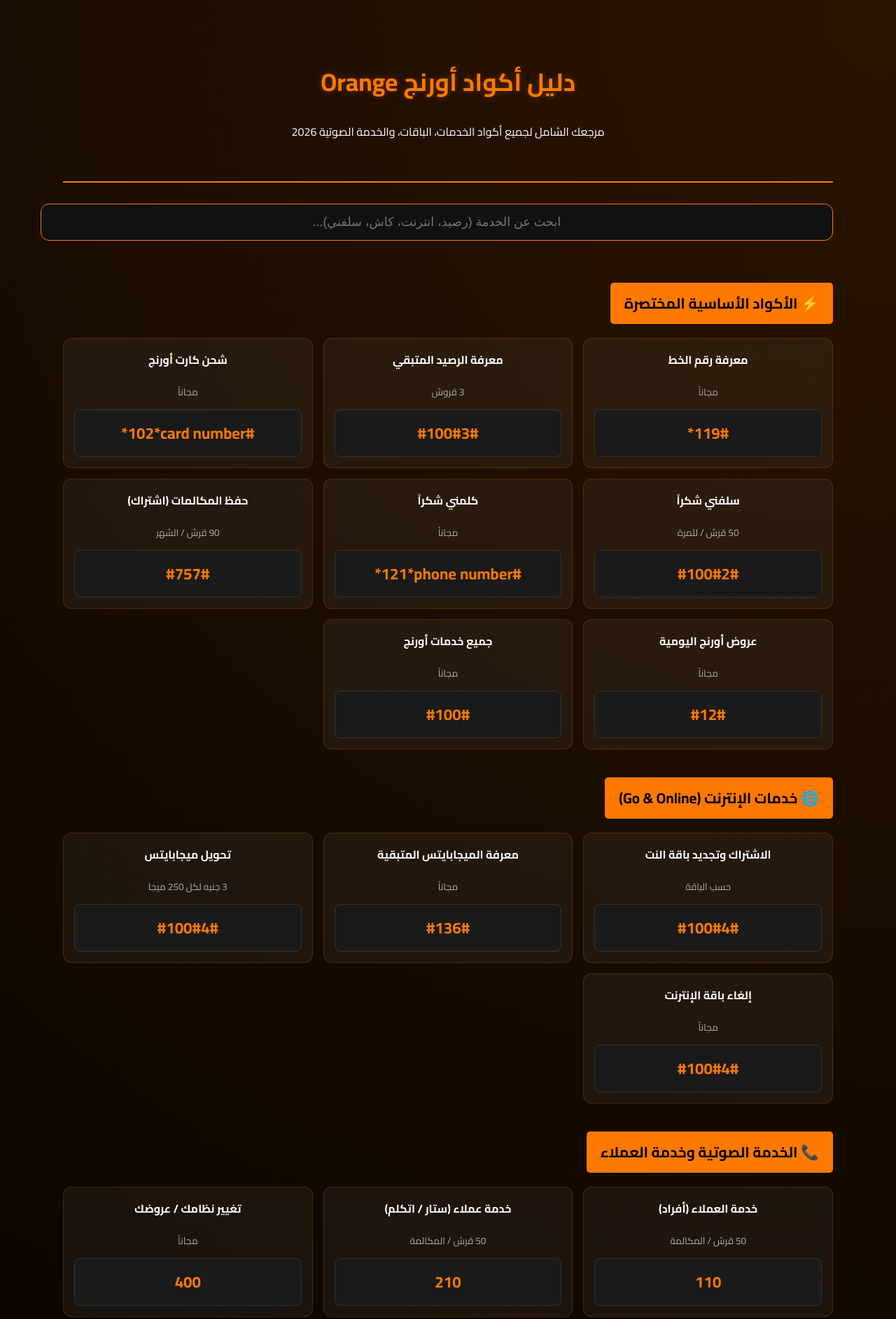
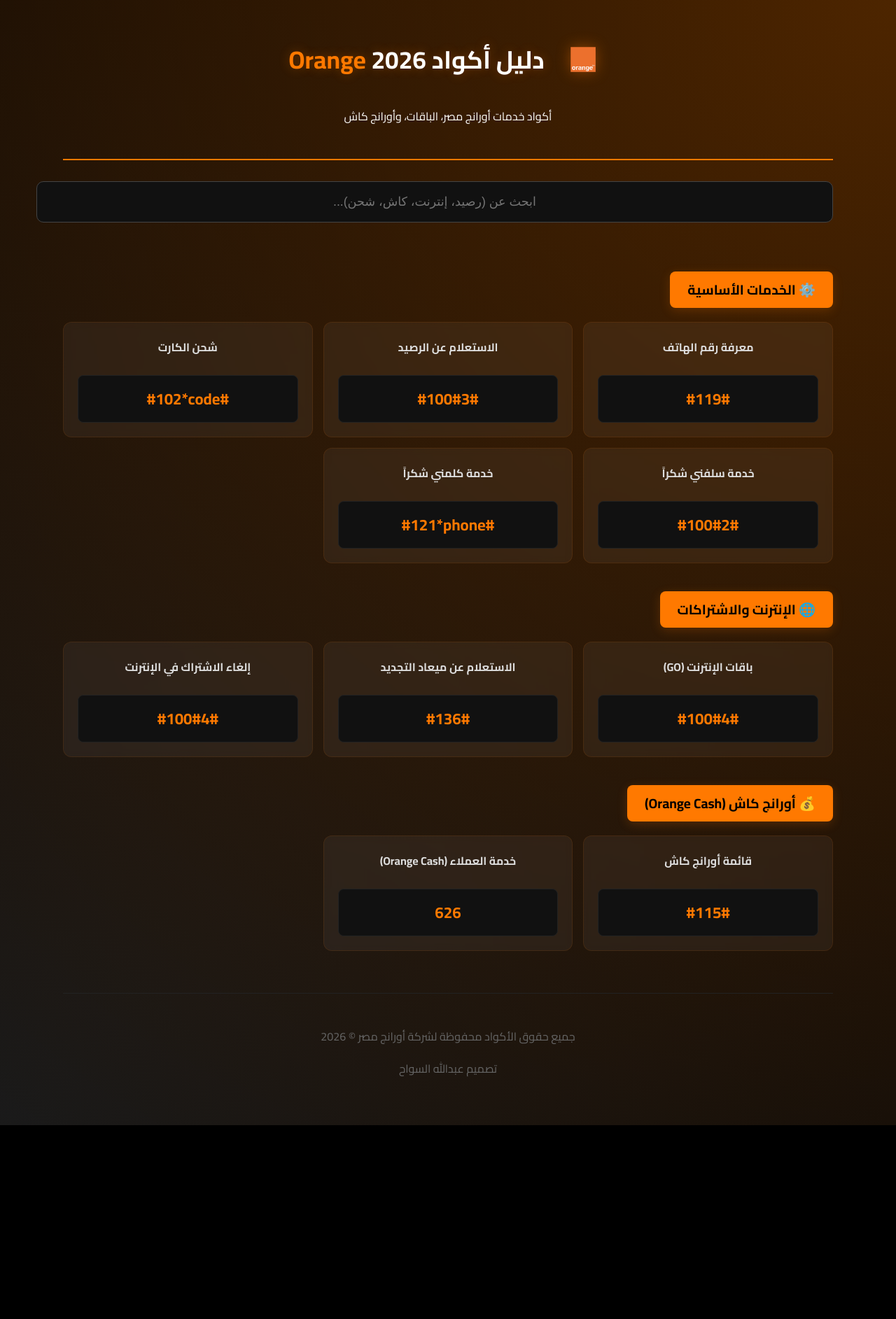
Before and after one commit to abdoahmed17087-beep/orange-codes, a plain HTML site: page index.html in a window 1280 px wide. Shown: the top 1885 px of the page at 70% size. After the commit the page ends 1608 px from the top, so only its background shows below. Drawn offline with Linux system fonts and the light colour scheme.

Commit message:
Update index.html

```diff
--- a/index.html
+++ b/index.html
@@ -3,18 +3,19 @@
 <head>
     <meta charset="UTF-8">
     <meta name="viewport" content="width=device-width, initial-scale=1.0">
-    <title>دليل أكواد أورنج Orange الشامل 2026</title>
+    <title>دليل أكواد أورانج Orange الشامل 2026</title>
     <link href="https://fonts.googleapis.com/css2?family=Cairo:wght@400;700&display=swap" rel="stylesheet">
     <style>
         :root {
-            --ora-orange: #FF7900; /* لون أورنج الرسمي */
-            --ora-dark: #000000;
+            --orange-primary: #ff7900; /* لون أورانج الرسمي */
+            --orange-dark: #000000;
+            --orange-grey: #333333;
             --card-bg: rgba(255, 255, 255, 0.05);
         }
 
         body {
-            background-color: var(--ora-dark);
-            background-image: radial-gradient(circle at top right, #2b1400, transparent), radial-gradient(circle at bottom left, #000000, transparent);
+            background-color: var(--orange-dark);
+            background-image: radial-gradient(circle at top right, #4d2500, transparent), radial-gradient(circle at bottom left, #1a1a1a, transparent);
             color: #fff;
             font-family: 'Cairo', sans-serif;
             margin: 0;
@@ -25,54 +26,86 @@
 
         header {
             text-align: center;
-            padding: 40px;
-            border-bottom: 2px solid var(--ora-orange);
+            padding: 30px 10px;
+            border-bottom: 2px solid var(--orange-primary);
             margin-bottom: 30px;
+            display: flex;
+            flex-direction: column;
+            align-items: center;
+            justify-content: center;
         }
 
-        header h1 { font-size: 2.2rem; color: var(--ora-orange); text-shadow: 0 0 10px rgba(255, 121, 0, 0.3); }
+        .brand-wrapper {
+            display: flex;
+            align-items: center;
+            gap: 20px;
+            margin-bottom: 15px;
+        }
+
+        .orange-logo {
+            width: 70px; /* حجم شعار أورانج المربع */
+            height: 70px;
+            border-radius: 10px;
+            filter: drop-shadow(0 0 10px rgba(255, 121, 0, 0.4));
+        }
+
+        header h1 {
+            font-size: 2.2rem;
+            color: #fff;
+            margin: 0;
+            text-shadow: 0 0 15px rgba(255, 121, 0, 0.3);
+        }
+
+        header span { color: var(--orange-primary); }
+
+        @media (max-width: 600px) {
+            .brand-wrapper { flex-direction: column; gap: 10px; }
+            header h1 { font-size: 1.6rem; }
+            .orange-logo { width: 60px; height: 60px; }
+        }
 
         .section-title {
             color: #000;
-            background: var(--ora-orange);
-            padding: 10px 20px;
-            border-radius: 5px;
+            background: var(--orange-primary);
+            padding: 8px 25px;
+            border-radius: 8px; /* تصميم أورانج يتميز بالزوايا الأقل حدة */
             margin: 40px 0 20px;
-            font-size: 1.3rem;
+            font-size: 1.2rem;
             display: inline-block;
             font-weight: bold;
+            box-shadow: 0 4px 15px rgba(255, 121, 0, 0.2);
         }
 
         .grid {
             display: grid;
-            grid-template-columns: repeat(auto-fill, minmax(300px, 1fr));
+            grid-template-columns: repeat(auto-fill, minmax(280px, 1fr));
             gap: 15px;
         }
 
         .card {
             background: var(--card-bg);
-            border: 1px solid rgba(255, 121, 0, 0.2);
+            border: 1px solid rgba(255, 121, 0, 0.1);
             border-radius: 12px;
-            padding: 15px;
+            padding: 20px;
             text-align: center;
             transition: 0.3s;
             display: flex;
             flex-direction: column;
             justify-content: space-between;
+            backdrop-filter: blur(5px);
         }
 
         .card:hover {
-            border-color: var(--ora-orange);
-            transform: translateY(-3px);
-            background: rgba(255, 121, 0, 0.08);
+            border-color: var(--orange-primary);
+            transform: translateY(-5px);
+            background: rgba(255, 121, 0, 0.05);
         }
 
-        .card-title { font-weight: bold; margin-bottom: 8px; color: #fff; min-height: 40px; }
-        .card-price { color: #aaa; font-size: 0.85rem; margin-bottom: 12px; }
+        .card-title { font-weight: bold; margin-bottom: 10px; color: #ddd; min-height: 45px; }
 
         .code-box {
-            background: #1a1a1a;
-            color: var(--ora-orange);
+            background: #111;
+            color: var(--orange-primary);
             padding: 12px;
             border-radius: 8px;
             font-size: 1.4rem;
@@ -80,196 +113,103 @@
             direction: ltr !important;
             unicode-bidi: bidi-override;
             cursor: pointer;
-            border: 1px solid #333;
+            border: 1px solid #222;
         }
 
-        .code-box:active { background: var(--ora-orange); color: #000; }
+        .code-box:active { transform: scale(0.95); }
 
         .search-bar {
             width: 100%;
-            padding: 15px;
-            border-radius: 12px;
-            border: 1px solid var(--ora-orange);
+            padding: 18px;
+            border-radius: 10px;
+            border: 1px solid #444;
             background: #111;
             color: #fff;
-            margin-bottom: 20px;
+            margin-bottom: 30px;
             text-align: center;
             font-size: 1.1rem;
             outline: none;
         }
 
-        footer { text-align: center; margin-top: 50px; padding: 20px; color: #666; border-top: 1px solid #222; }
+        .search-bar:focus { border-color: var(--orange-primary); }
 
-        .badge {
-            font-size: 0.7rem;
-            background: #333;
-            padding: 2px 8px;
-            border-radius: 10px;
-            margin-bottom: 5px;
-            display: inline-block;
-        }
+        footer { text-align: center; margin-top: 60px; padding: 30px; color: #666; border-top: 1px solid #222; }
     </style>
 </head>
 <body>
 
 <div class="container">
     <header>
-        <h1>دليل أكواد أورنج Orange</h1>
-        <p>مرجعك الشامل لجميع أكواد الخدمات، الباقات، والخدمة الصوتية 2026</p>
+        <div class="brand-wrapper">
+            <img src="bD0x.png" alt="Orange Logo" class="orange-logo">
+            <h1>دليل أكواد <span>Orange</span> 2026</h1>
+        </div>
+        <p>أكواد خدمات أورانج مصر، الباقات، وأورانج كاش</p>
     </header>
 
-    <input type="text" id="search" class="search-bar" placeholder="ابحث عن الخدمة (رصيد، انترنت، كاش، سلفني)..." onkeyup="searchCodes()">
+    <input type="text" id="search" class="search-bar" placeholder="ابحث عن (رصيد، إنترنت، كاش، شحن)..." onkeyup="searchCodes()">
 
-    <!-- القسم 1: الأكواد الأساسية المختصرة -->
-    <h2 class="section-title">⚡ الأكواد الأساسية المختصرة</h2>
+    <h2 class="section-title">⚙️ الخدمات الأساسية</h2>
     <div class="grid">
         <div class="card">
-            <span class="card-title">معرفة رقم الخط</span>
-            <span class="card-price">مجاناً</span>
-            <div class="code-box" onclick="copyCode('*119#')">*119#</div>
+            <span class="card-title">معرفة رقم الهاتف</span>
+            <div class="code-box" onclick="copyCode('#119#')">#119#</div>
         </div>
         <div class="card">
-            <span class="card-title">معرفة الرصيد المتبقي</span>
-            <span class="card-price">3 قروش</span>
+            <span class="card-title">الاستعلام عن الرصيد</span>
             <div class="code-box" onclick="copyCode('#100#3#')">#100#3#</div>
         </div>
         <div class="card">
-            <span class="card-title">شحن كارت أورنج</span>
-            <span class="card-price">مجاناً</span>
-            <div class="code-box" onclick="copyCode('*102*رقم_الكارت#')">*102*card number#</div>
+            <span class="card-title">شحن الكارت</span>
+            <div class="code-box" onclick="copyCode('#102*كود الشحن#')">#102*code#</div>
         </div>
         <div class="card">
-            <span class="card-title">سلفني شكراً</span>
-            <span class="card-price">50 قرش / للمرة</span>
+            <span class="card-title">خدمة سلفني شكراً</span>
             <div class="code-box" onclick="copyCode('#100#2#')">#100#2#</div>
         </div>
         <div class="card">
-            <span class="card-title">كلمني شكراً</span>
-            <span class="card-price">مجاناً</span>
-            <div class="code-box" onclick="copyCode('*121*الرقم#')">*121*phone number#</div>
-        </div>
-        <div class="card">
-            <span class="card-title">حفظ المكالمات (اشتراك)</span>
-            <span class="card-price">90 قرش / الشهر</span>
-            <div class="code-box" onclick="copyCode('#757#')">#757#</div>
-        </div>
-        <div class="card">
-            <span class="card-title">عروض أورنج اليومية</span>
-            <span class="card-price">مجاناً</span>
-            <div class="code-box" onclick="copyCode('#12#')">#12#</div>
-        </div>
-        <div class="card">
-            <span class="card-title">جميع خدمات أورنج</span>
-            <span class="card-price">مجاناً</span>
-            <div class="code-box" onclick="copyCode('#100#')">#100#</div>
+            <span class="card-title">خدمة كلمني شكراً</span>
+            <div class="code-box" onclick="copyCode('#121*الرقم#')">#121*phone#</div>
         </div>
     </div>
 
-    <!-- القسم 2: خدمات الإنترنت -->
-    <h2 class="section-title">🌐 خدمات الإنترنت (Go & Online)</h2>
+    <h2 class="section-title">🌐 الإنترنت والاشتراكات</h2>
     <div class="grid">
         <div class="card">
-            <span class="card-title">الاشتراك وتجديد باقة النت</span>
-            <span class="card-price">حسب الباقة</span>
+            <span class="card-title">باقات الإنترنت (GO)</span>
             <div class="code-box" onclick="copyCode('#100#4#')">#100#4#</div>
         </div>
         <div class="card">
-            <span class="card-title">معرفة الميجابايتس المتبقية</span>
-            <span class="card-price">مجاناً</span>
+            <span class="card-title">الاستعلام عن ميعاد التجديد</span>
             <div class="code-box" onclick="copyCode('#136#')">#136#</div>
         </div>
         <div class="card">
-            <span class="card-title">تحويل ميجابايتس</span>
-            <span class="card-price">3 جنيه لكل 250 ميجا</span>
-            <div class="code-box" onclick="copyCode('#100#4#')">#100#4#</div>
-        </div>
-        <div class="card">
-            <span class="card-title">إلغاء باقة الإنترنت</span>
-            <span class="card-price">مجاناً</span>
+            <span class="card-title">إلغاء الاشتراك في الإنترنت</span>
             <div class="code-box" onclick="copyCode('#100#4#')">#100#4#</div>
         </div>
     </div>
 
-    <!-- القسم 3: الخدمة الصوتية والأرقام المختصرة -->
-    <h2 class="section-title">📞 الخدمة الصوتية وخدمة العملاء</h2>
+    <h2 class="section-title">💰 أورانج كاش (Orange Cash)</h2>
     <div class="grid">
         <div class="card">
-            <span class="card-title">خدمة العملاء (أفراد)</span>
-            <span class="card-price">50 قرش / المكالمة</span>
-            <div class="code-box" onclick="copyCode('110')">110</div>
+            <span class="card-title">قائمة أورانج كاش</span>
+            <div class="code-box" onclick="copyCode('#115#')">#115#</div>
         </div>
         <div class="card">
-            <span class="card-title">خدمة عملاء (ستار / اتكلم)</span>
-            <span class="card-price">50 قرش / المكالمة</span>
-            <div class="code-box" onclick="copyCode('210')">210</div>
-        </div>
-        <div class="card">
-            <span class="card-title">تغيير نظامك / عروضك</span>
-            <span class="card-price">مجاناً</span>
-            <div class="code-box" onclick="copyCode('400')">400</div>
-        </div>
-        <div class="card">
-            <span class="card-title">الخط الساخن (من أي هاتف)</span>
-            <span class="card-price">سعر المكالمة العادية</span>
-            <div class="code-box" onclick="copyCode('16110')">16110</div>
-        </div>
-        <div class="card">
-            <span class="card-title">أورنج كاش (الخدمة الصوتية)</span>
-            <span class="card-price">مجاناً</span>
-            <div class="code-box" onclick="copyCode('8000')">8000</div>
-        </div>
-        <div class="card">
-            <span class="card-title">خدمة الكول تون (اشتراك)</span>
-            <span class="card-price">5 جنيه / الشهر</span>
-            <div class="code-box" onclick="copyCode('999')">999</div>
-        </div>
-        <div class="card">
-            <span class="card-title">خدمة عملاء ADSL</span>
-            <span class="card-price">سعر المكالمة العادية</span>
-            <div class="code-box" onclick="copyCode('16333')">16333</div>
-        </div>
-        <div class="card">
-            <span class="card-title">للحصول على رقم PUK</span>
-            <span class="card-price">سعر المكالمة العادية</span>
-            <div class="code-box" onclick="copyCode('01222444400')">01222444400</div>
-        </div>
-    </div>
-
-    <!-- القسم 4: تحويل المكالمات والحماية -->
-    <h2 class="section-title">🛡️ خدمات المكالمات والحماية</h2>
-    <div class="grid">
-        <div class="card">
-            <span class="card-title">جعل الهاتف غير متاح</span>
-            <div class="code-box" onclick="copyCode('**62*الرقم#')">**62*phone number#</div>
-        </div>
-        <div class="card">
-            <span class="card-title">إلغاء الهاتف غير متاح</span>
-            <div class="code-box" onclick="copyCode('##62#')">##62#</div>
-        </div>
-        <div class="card">
-            <span class="card-title">جعل الهاتف مشغول</span>
-            <div class="code-box" onclick="copyCode('**67*الرقم#')">**67*phone number#</div>
-        </div>
-        <div class="card">
-            <span class="card-title">إلغاء جعل الهاتف مشغول</span>
-            <div class="code-box" onclick="copyCode('##67#')">##67#</div>
-        </div>
-        <div class="card">
-            <span class="card-title">حجب الأرقام المزعجة</span>
-            <span class="card-price">5 جنيه / الشهر</span>
-            <div class="code-box" onclick="copyCode('#100#5#')">#100#5#</div>
+            <span class="card-title">خدمة العملاء (Orange Cash)</span>
+            <div class="code-box" onclick="copyCode('626')">626</div>
         </div>
     </div>
 
     <footer>
-        <p>جميع أكواد أورنج مصر المحدثة 2026 &copy; عبدالله السواح</p>
+        <p>جميع حقوق الأكواد محفوظة لشركة أورانج مصر &copy; 2026</p>
+        <p>تصميم عبدالله السواح</p>
     </footer>
 </div>
 
 <script>
     function copyCode(text) {
-        // تنظيف الكلمات التوضيحية قبل النسخ
-        let cleanText = text.replace('رقم_الكارت', '').replace('الرقم', '');
+        let cleanText = text.replace('الرقم', '').replace('كود الشحن', '');
         navigator.clipboard.writeText(cleanText).then(() => {
             alert("تم نسخ الكود: " + cleanText);
         });
```
